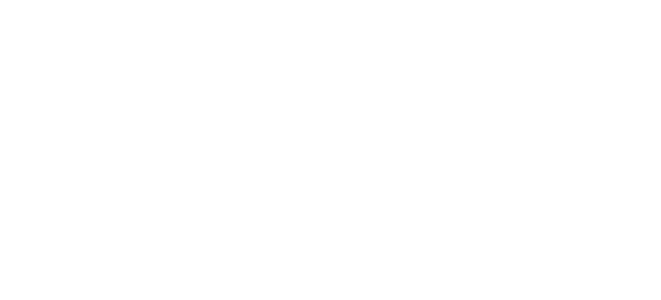
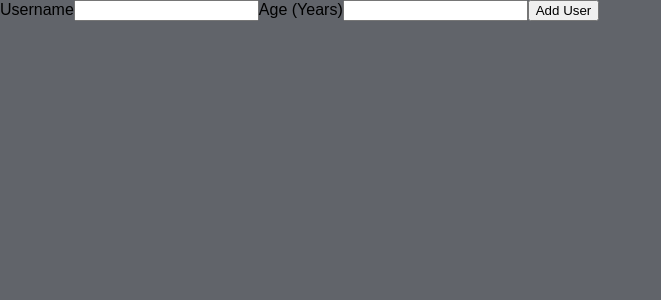
Before and after one commit to HennadiiZ/reactMxShwUd8Practice, a React (Create React App) app: page / in a window 1280 px wide. Shown: the top 300 px of the page, without its empty margins (0-661 px from the left). Built offline with nearby package versions, Linux system fonts and the light colour scheme.

Commit message:
090 Adding a _User_ Component

```diff
--- a/src/App.js
+++ b/src/App.js
@@ -1,10 +1,10 @@
 import React from 'react';
-
+import  AddUser from './components/Users/AddUser';
 
 function App() {
   return (
     <div>
-
+      < AddUser/>
     </div>
   );
 }
--- /dev/null
+++ b/src/components/Users/AddUser.js
@@ -0,0 +1,22 @@
+import React from 'react';
+
+const AddUser = (props) => {
+
+  const addUserHandler = (event) => {
+    event.preventDefault();
+  }
+
+  return (
+    <form onSubmit={addUserHandler}>
+      <label htmlFor="username">Username</label>
+      <input id="username" type="text"/>
+
+      <label htmlFor="age">Age (Years)</label>
+      <input id="age" type="number"/>
+
+      <button type="submit">Add User</button>
+    </form>
+  )
+};
+
+export default AddUser;
--- a/src/index.css
+++ b/src/index.css
@@ -4,6 +4,7 @@
 
 html {
   font-family: sans-serif;
+  background: rgb(97, 100, 106);
 }
 
 body {
--- a/src/index.js
+++ b/src/index.js
@@ -6,3 +6,5 @@
 
 const root = ReactDOM.createRoot(document.getElementById('root'));
 root.render(<App />);
+
+// 090 Adding a _User_ Component
```
